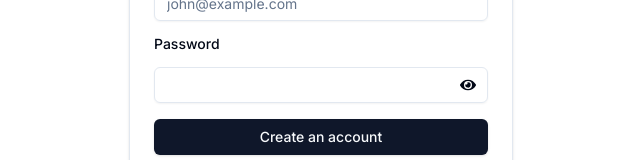
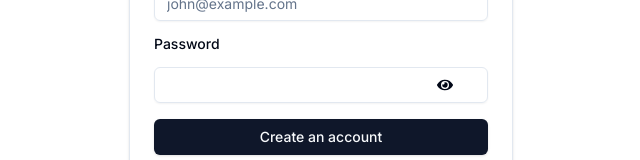
Before and after one commit to mr-zlaam/authentication-system, a Next.js app in the folder frontend/: page /auth/sign-up in a window 1280 px wide. Shown: the part 381-541 px from the top of the page, without its empty margins (319-959 px from the left). Built offline with nearby package versions, Linux system fonts and the light colour scheme; no server answers.

Commit message:
adding login functionality for user

```diff
--- /dev/null
+++ b/frontend/src/_components/Divwrapper.tsx
@@ -0,0 +1,21 @@
+import { cn } from "@/lib/utils";
+import { AllHTMLAttributes } from "react";
+interface SmallWrapperTypes extends AllHTMLAttributes<HTMLDivElement> {
+  className?: string;
+  children?: React.ReactElement;
+}
+const DivWrapper = ({ className, children, ...rest }: SmallWrapperTypes) => {
+  return (
+    <div
+      className={cn(
+        "mx-4 h-[45px] w-[45px] rounded-full cursor-pointer flex items-center justify-center duration-300 transition-all hover:bg-foreground/15 ",
+        className,
+      )}
+      {...rest}
+    >
+      {children}
+    </div>
+  );
+};
+
+export default DivWrapper;
--- a/frontend/src/app/auth/sign-up/components/SignUp.tsx
+++ b/frontend/src/app/auth/sign-up/components/SignUp.tsx
@@ -24,6 +24,7 @@ import { FcGoogle } from "react-icons/fc";
 import Loader from "@/_components/loader/loader";
 import { cn } from "@/lib/utils";
 import { useRouter } from "next/navigation";
+import DivWrapper from "@/_components/Divwrapper";
 
 export function SignUp() {
   // messages
@@ -59,14 +60,14 @@ export function SignUp() {
           headers: {
             "Content-Type": "application/json",
           },
-        }
+        },
       );
       console.log(response.data);
       if (response.status === 200) {
         reset();
         successMessage(
           response.data.success &&
-            "Please Check Your Email for OTP Verification"
+            "Please Check Your Email for OTP Verification",
         );
         return router.push("/auth/verify-user");
       }
@@ -74,7 +75,7 @@ export function SignUp() {
       console.log(error);
       errorMessage(
         error?.response?.data?.error?.message ||
-          "Something went wrong while registering user"
+          "Something went wrong while registering user",
       );
       if (error instanceof Error) console.log(error.message);
       else {
@@ -157,7 +158,9 @@ export function SignUp() {
                 onClick={() => setIsPassVisible(!isPassVisible)}
                 className="absolute right-3 top-1/2 -translate-y-1/2 cursor-pointer"
               >
-                {isPassVisible ? <FaEyeSlash /> : <FaEye />}
+                <DivWrapper className="h-[30px] w-[30px]">
+                  {isPassVisible ? <FaEyeSlash /> : <FaEye />}
+                </DivWrapper>
               </span>
             </div>
           </div>
```
Also changed, not shown: 2 other files (tests, documents, lock files or other folders).
